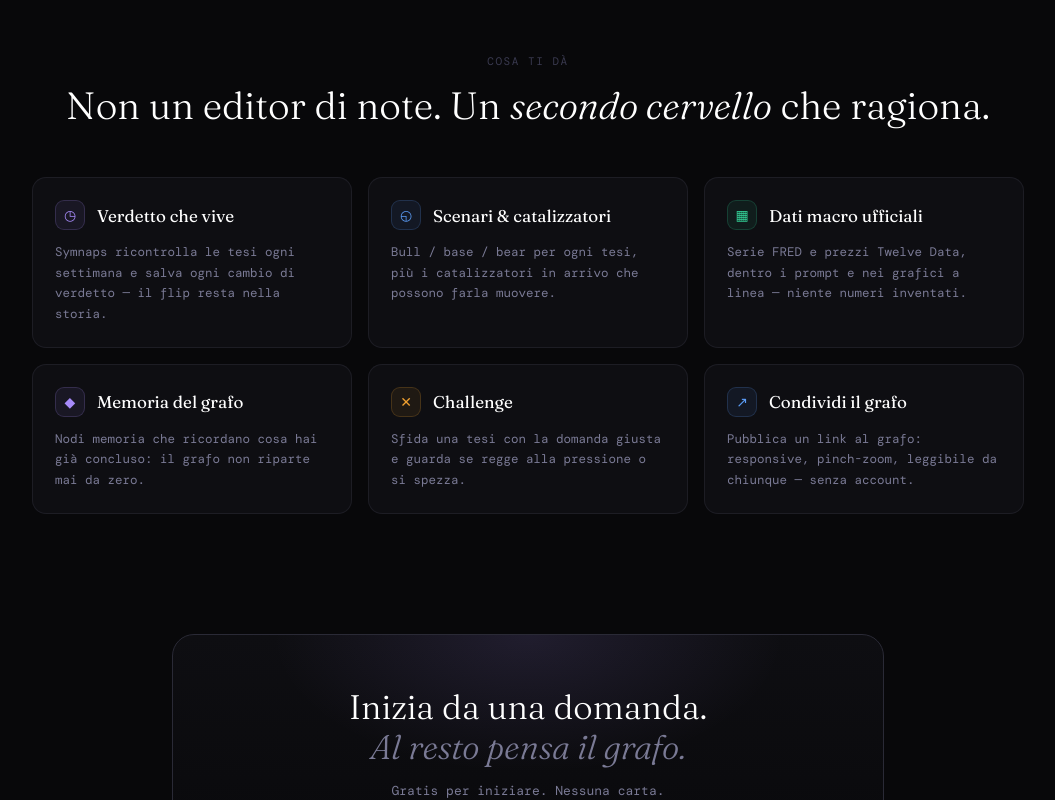
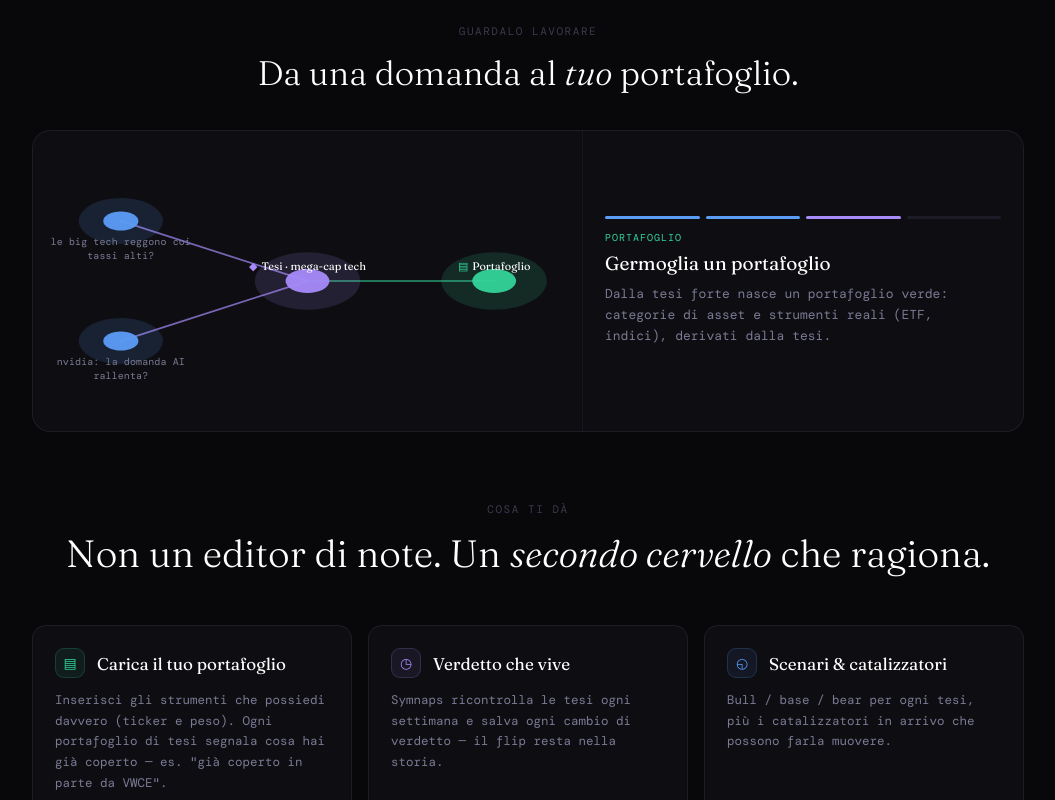
Before and after one commit to voice-tec/synapse, a Next.js app: page /welcome in a window 1280 px wide. Shown: the part 1360-2160 px from the top of the page, without its empty margins (112-1167 px from the left). Built offline with nearby package versions, Linux system fonts and the light colour scheme; a web font is replaced by a local one.

Commit message:
modifica alla landing page con nuove feature

```diff
--- a/app/welcome/page.tsx
+++ b/app/welcome/page.tsx
@@ -201,6 +201,135 @@ function Glyph({ ch, color }: { ch: string; color: string }) {
   return <span style={{ color, fontSize: 18 }}>{ch}</span>;
 }
 
+// ─── Demo animata: la stessa scena che vive nell'app, in loop ───────────────
+// Quattro battute che si auto-avanzano: domanda → tesi → portafoglio → il TUO
+// portafoglio che marca "già coperto". Niente video: è il prodotto in piccolo.
+function FlowDemo() {
+  const [s, setS] = useState(0);
+  const wrap = useRef<HTMLDivElement>(null);
+  const [run, setRun] = useState(false);
+
+  // Parte solo quando entra in viewport (e non spreca raf fuori schermo)
+  useEffect(() => {
+    const el = wrap.current;
+    if (!el) return;
+    const io = new IntersectionObserver(([e]) => setRun(e.isIntersecting), { threshold: 0.3 });
+    io.observe(el);
+    return () => io.disconnect();
+  }, []);
+
+  useEffect(() => {
+    if (!run) return;
+    const reduced = window.matchMedia('(prefers-reduced-motion: reduce)').matches;
+    if (reduced) { setS(4); return; }
+    const id = setInterval(() => setS((p) => (p + 1) % 6), 1700);
+    return () => clearInterval(id);
+  }, [run]);
+
+  const on = (n: number) => s >= n;       // comparso a questa battuta
+
+  // Geometria nodi (coordinate % nel box)
+  const N = {
+    q1: { x: 16, y: 30 }, q2: { x: 16, y: 70 },
+    t: { x: 50, y: 50 }, p: { x: 84, y: 50 },
+  };
+  const line = (a: { x: number; y: number }, b: { x: number; y: number }, show: boolean, col: string) => (
+    <line
+      x1={a.x} y1={a.y} x2={b.x} y2={b.y}
+      stroke={col} strokeWidth={0.5} strokeLinecap="round"
+      pathLength={1} strokeDasharray={1}
+      strokeDashoffset={show ? 0 : 1}
+      style={{ transition: 'stroke-dashoffset .7s ease, opacity .5s', opacity: show ? 0.7 : 0 }}
+    />
+  );
+  const dot = (p: { x: number; y: number }, col: string, show: boolean, r = 3.2) => (
+    <g style={{ transition: 'opacity .5s, transform .5s', opacity: show ? 1 : 0.12 }}>
+      <circle cx={p.x} cy={p.y} r={r * 2.4} fill={col} opacity={show ? 0.14 : 0} />
+      <circle cx={p.x} cy={p.y} r={r} fill={col} opacity={show ? 0.95 : 0.25} />
+    </g>
+  );
+
+  return (
+    <div ref={wrap} className="w-card" style={{ background: C.card, border: `1px solid ${C.border}88`, borderRadius: 18, padding: 0, overflow: 'hidden', position: 'relative' }}>
+      <div style={{ display: 'grid', gridTemplateColumns: 'minmax(0,1.25fr) minmax(0,1fr)' }} className="fd-grid">
+        {/* Scena grafo */}
+        <div style={{ position: 'relative', minHeight: 300, borderRight: `1px solid ${C.border}55` }}>
+          <svg viewBox="0 0 100 100" preserveAspectRatio="none" style={{ position: 'absolute', inset: 0, width: '100%', height: '100%' }}>
+            {line(N.q1, N.t, on(2), C.t)}
+            {line(N.q2, N.t, on(2), C.t)}
+            {line(N.t, N.p, on(3), C.p)}
+            {dot(N.q1, C.q, on(0))}
+            {dot(N.q2, C.q, on(1))}
+            {dot(N.t, C.t, on(2), 4)}
+            {dot(N.p, C.p, on(3), 4)}
+          </svg>
+          {/* etichette nodi */}
+          <Lbl p={N.q1} show={on(0)} col={C.q} t="le big tech reggono coi tassi alti?" />
+          <Lbl p={N.q2} show={on(1)} col={C.q} t="nvidia: la domanda AI rallenta?" />
+          <Lbl p={N.t} show={on(2)} col={C.t} t="Tesi · mega-cap tech" big />
+          <Lbl p={N.p} show={on(3)} col={C.p} t="Portafoglio" big />
+        </div>
+
+        {/* Pannello che racconta la battuta */}
+        <div style={{ padding: '24px 22px', display: 'flex', flexDirection: 'column', gap: 12, minHeight: 300, justifyContent: 'center' }}>
+          <div style={{ display: 'flex', gap: 6 }}>
+            {[0, 1, 2, 3].map((i) => (
+              <span key={i} style={{ height: 3, flex: 1, borderRadius: 2, background: s >= i + 1 || (s === 0 && i === 0) ? [C.q, C.q, C.t, C.p][i] : C.faint + '55', transition: 'background .4s' }} />
+            ))}
+          </div>
+
+          <Beat show={s <= 1} c={C.q} k="domande" h="Parti da una domanda">
+            Ogni domanda è un nodo blu. Symnaps cerca i dati reali — FRED, prezzi Twelve Data — e risponde.
+          </Beat>
+          <Beat show={s === 2} c={C.t} k="tesi" h="La tesi emerge da sola">
+            Le domande sullo stesso tema si coagulano in una tesi viola. Verdetto <b style={{ color: C.p }}>BUY · conf. 72%</b>, con scenari bull / base / bear.
+          </Beat>
+          <Beat show={s === 3} c={C.p} k="portafoglio" h="Germoglia un portafoglio">
+            Dalla tesi forte nasce un portafoglio verde: categorie di asset e strumenti reali (ETF, indici), derivati dalla tesi.
+          </Beat>
+          <Beat show={s >= 4} c={C.p} k="il tuo portafoglio" h="Carica cosa possiedi davvero">
+            <div style={{ display: 'flex', gap: 6, flexWrap: 'wrap', marginBottom: 10 }}>
+              {['VWCE 60%', 'SGLN 10%', 'AGGH 30%'].map((h) => (
+                <span key={h} style={{ fontSize: 10.5, color: C.p, border: `1px solid ${C.p}40`, background: C.p + '12', borderRadius: 7, padding: '3px 8px' }}>{h}</span>
+              ))}
+            </div>
+            Il portafoglio della tesi marca cosa hai già: <b style={{ color: C.p }}>«mega-cap già coperte in parte da VWCE»</b>. Si aggancia a ciò che possiedi.
+          </Beat>
+        </div>
+      </div>
+      <style>{`
+        @media (max-width: 640px){ .fd-grid{ grid-template-columns: 1fr !important; } .fd-grid > div:first-child{ border-right: none !important; border-bottom: 1px solid ${C.border}55; } }
+      `}</style>
+    </div>
+  );
+}
+
+function Lbl({ p, show, col, t, big }: { p: { x: number; y: number }; show: boolean; col: string; t: string; big?: boolean }) {
+  return (
+    <div style={{
+      position: 'absolute', left: `${p.x}%`, top: `${p.y}%`,
+      transform: `translate(-50%, ${big ? '-150%' : '14px'})`,
+      maxWidth: 150, textAlign: 'center', fontSize: big ? 11 : 10, lineHeight: 1.35,
+      color: big ? '#fff' : C.muted, fontFamily: big ? serif : mono,
+      opacity: show ? 1 : 0, transition: 'opacity .55s ease', pointerEvents: 'none',
+      letterSpacing: big ? 0 : '.01em',
+    }}>
+      {big && <span style={{ color: col, marginRight: 4 }}>{col === C.t ? '◆' : '▤'}</span>}{t}
+    </div>
+  );
+}
+
+function Beat({ show, c, k, h, children }: { show: boolean; c: string; k: string; h: string; children: React.ReactNode }) {
+  if (!show) return null;
+  return (
+    <div className="w-in" style={{ animationDuration: '.5s' }}>
+      <div style={{ fontSize: 10, color: c, letterSpacing: '.1em', textTransform: 'uppercase', marginBottom: 7 }}>{k}</div>
+      <h3 style={{ fontFamily: serif, fontWeight: 400, fontSize: 19, color: '#fff', marginBottom: 9 }}>{h}</h3>
+      <p style={{ fontSize: 13, lineHeight: 1.6, color: C.muted, margin: 0 }}>{children}</p>
+    </div>
+  );
+}
+
 const STEPS = [
   {
     g: '●', c: C.q, k: 'domande',
@@ -220,6 +349,7 @@ const STEPS = [
 ];
 
 const FEATURES = [
+  { g: '▤', c: C.p, h: 'Carica il tuo portafoglio', b: 'Inserisci gli strumenti che possiedi davvero (ticker e peso). Ogni portafoglio di tesi segnala cosa hai già coperto — es. "già coperto in parte da VWCE".' },
   { g: '◷', c: C.t, h: 'Verdetto che vive', b: 'Symnaps ricontrolla le tesi ogni settimana e salva ogni cambio di verdetto — il flip resta nella storia.' },
   { g: '◵', c: C.q, h: 'Scenari & catalizzatori', b: 'Bull / base / bear per ogni tesi, più i catalizzatori in arrivo che possono farla muovere.' },
   { g: '▦', c: C.p, h: 'Dati macro ufficiali', b: 'Serie FRED e prezzi Twelve Data, dentro i prompt e nei grafici a linea — niente numeri inventati.' },
@@ -324,8 +454,23 @@ export default function Welcome() {
         </div>
       </section>
 
+      {/* ── Demo animata ── */}
+      <section style={{ position: 'relative', zIndex: 5, maxWidth: 1040, margin: '0 auto', padding: '40px 24px 20px' }}>
+        <Reveal>
+          <div style={{ textAlign: 'center', marginBottom: 36 }}>
+            <div style={{ fontSize: 11, color: C.faint, letterSpacing: '.14em', textTransform: 'uppercase', marginBottom: 14 }}>guardalo lavorare</div>
+            <h2 style={{ fontFamily: serif, fontWeight: 300, fontSize: 'clamp(24px, 4vw, 34px)', color: '#fff' }}>
+              Da una domanda al <span style={{ fontStyle: 'italic' }}>tuo</span> portafoglio.
+            </h2>
+          </div>
+        </Reveal>
+        <Reveal delay={0.06}>
+          <FlowDemo />
+        </Reveal>
+      </section>
+
       {/* ── Features ── */}
-      <section style={{ position: 'relative', zIndex: 5, maxWidth: 1040, margin: '0 auto', padding: '70px 24px 40px' }}>
+      <section style={{ position: 'relative', zIndex: 5, maxWidth: 1040, margin: '0 auto', padding: '50px 24px 40px' }}>
         <Reveal>
           <div style={{ textAlign: 'center', marginBottom: 48 }}>
             <div style={{ fontSize: 11, color: C.faint, letterSpacing: '.14em', textTransform: 'uppercase', marginBottom: 14 }}>cosa ti dà</div>
```
Also changed, not shown: app/login/page.tsx (+73 -43 lines), 1 other file (tests, documents, lock files or other folders).
